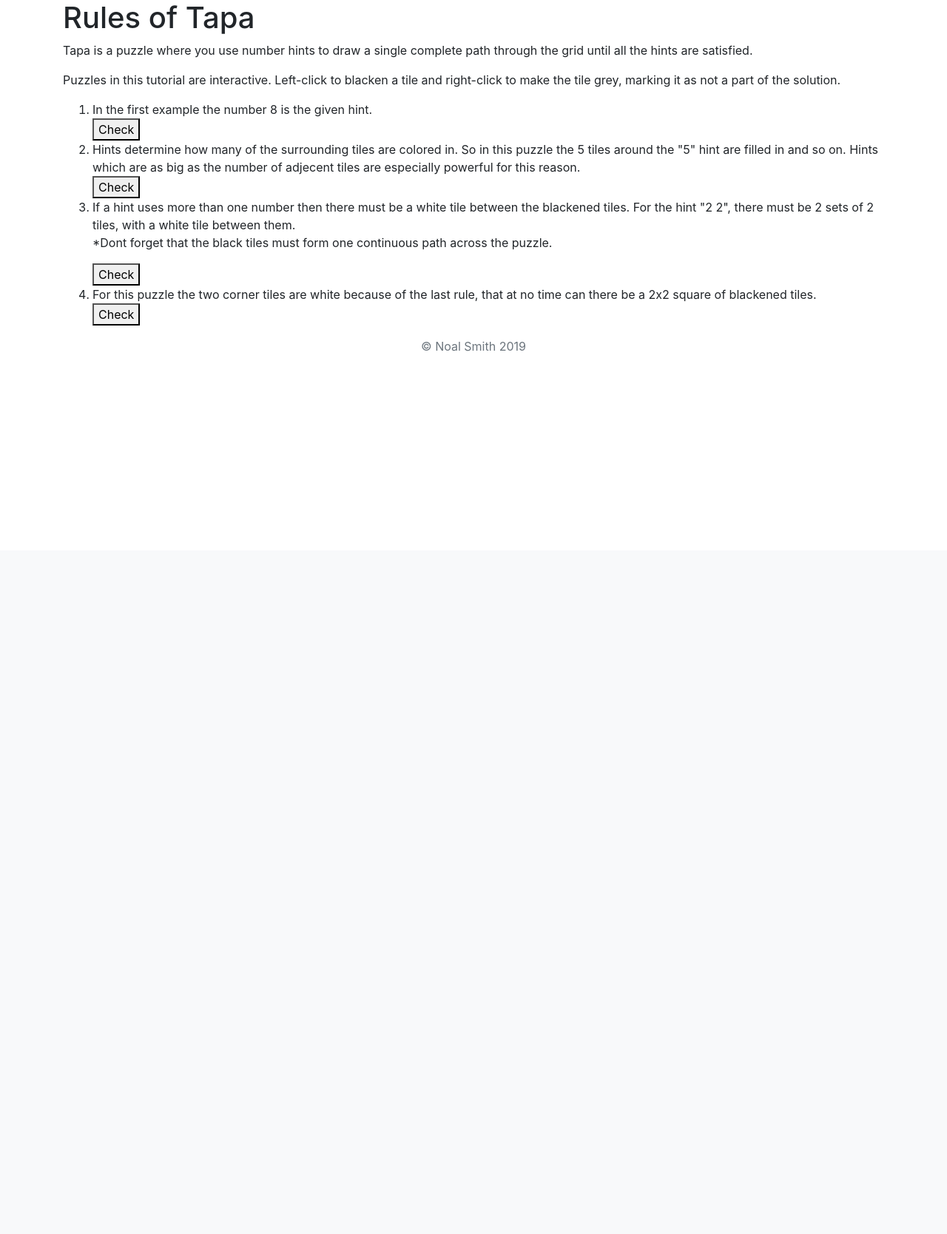
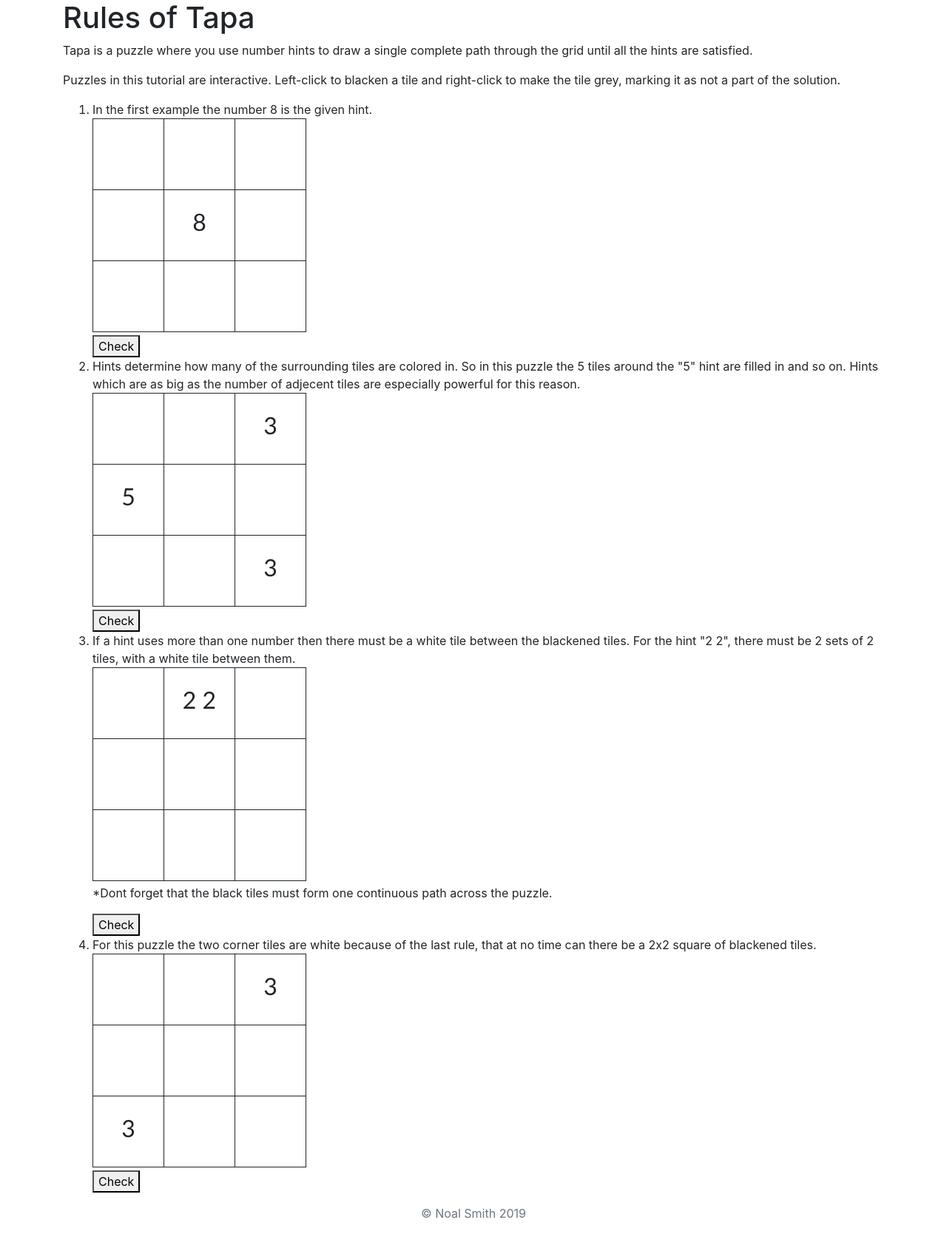
Before and after one commit to NoalS2/pytapaweb, a Django app: page /tutorial/ in a window 1280 px wide. Shown: the part 56-1724 px from the top of the page at 74% size. Before the commit the page ends 531 px from the top, so only its background shows below. Run offline with Django 3.2, Linux system fonts and the light colour scheme; some libraries are stand-ins or nearby versions.

Commit message:
made tutorial.js and tutorial.html usable

```diff
--- a/pytapaweb/static/tutorial.js
+++ b/pytapaweb/static/tutorial.js
@@ -0,0 +1,226 @@
+var black;
+var white;
+var grey;
+
+function tapa(solution, ident, buttonid) {
+
+    let identity = "#" + ident
+
+    function tableCreate() {
+        var tbl = document.createElement("table");
+
+        for (let x = 0; x < puzzleWidth; x++) {
+            let row = document.createElement("tr");
+            tbl.appendChild(row);
+
+            for (var y = 0; y < puzzleHeight; y++) {
+                let cell = document.createElement("td");
+                cell.id = ident + String(x) + String(y);
+                let sol = solution[x][y];
+                if (sol > 1) {
+                    cell.classList.add("hint");
+                };
+
+                row.appendChild(cell);
+            };
+        };
+
+        return tbl;
+    };
+
+    function changeColor(x,y) {
+        let cellId = "#" + ident + String(x) + String(y);
+        let color = $(cellId).css("background-color");
+        $(cellId).mousedown(function (event) {
+            switch (event.which) {
+                case 1:
+                    if (this.classList.contains('hint') !== true) {
+                        if (color === 'rgb(0, 0, 0)') {
+                            $(this).css("background-color", "grey");
+                        } else if (color === 'rgb(128, 128, 128)') {
+                            $(this).css("background-color", "white");
+                        } else {
+                            $(this).css("background-color", "black");
+                        };
+                    };
+                    break;
+                case 2:
+                    break;
+                case 3:
+                    if (this.classList.contains('hint') !== true) {
+                        if (color === 'rgb(128, 128, 128)') {
+                            $(this).css("background-color", "white");
+                        } else {
+                            $(this).css("background-color", "grey");
+                        };
+                    };
+                    break;
+            };
+        });
+    };
+
+
+    function displayHint(x,y) {
+        let sol = solution[x][y];
+        let cellid = identity + String(x) + String(y);
+        if (sol === 8) {
+            $(cellid).append('<h2>8</h2>');
+        };
+        if (sol === 7) {
+            $(cellid).append('<h2>7</h2>');
+        };
+        if (sol === 6) {
+            $(cellid).append('<h2>6</h2>');
+        };
+        if (sol === 5) {
+            $(cellid).append('<h2>5</h2>');
+        };
+        if (sol === 51) {
+            $(cellid).append('<h2>5    1</h2>');
+        };
+        if (sol === 4) {
+            $(cellid).append('<h2>4</h2>');
+        };
+        if (sol === 41) {
+            $(cellid).append('<h2>4     1</h2>');
+        };
+        if (sol === 42) {
+            $(cellid).append('<h2>4     2</h2>');
+        };
+        if (sol === 3) {
+            $(cellid).append('<h2>3</h2>');
+        };
+        if (sol === 33) {
+            $(cellid).append('<h2>3     3</h2>');
+        };
+        if (sol === 32) {
+            $(cellid).append('<h2>3     2</h2>');
+        };
+        if (sol === 311) {
+            $(cellid).append('<h2>3      1</h2><h2>1</h2>');
+        };
+        if (sol === 31) {
+            $(cellid).append('<h2>3      1</h2>');
+        };
+        if (sol === 22) {
+            $(cellid).append('<h2>2      2</h2>');
+        };
+        if (sol === 2) {
+            $(cellid).append('<h2>2</h2>');
+        };
+        if (sol === 21) {
+            $(cellid).append('<h2>2      1</h2>');
+        };
+        if (sol === 221) {
+            $(cellid).append('<h2>2      2</h2><h2>1</h2>');
+        };
+        if (sol === 211) {
+            $(cellid).append('<h2>2      1</h2><h2>1</h2>');
+        };
+        if (sol === 11) {
+            $(cellid).append('<h2>1</h2>');
+        };
+        if (sol === 111) {
+            $(cellid).append('<h2>1      1</h2>');
+        };
+        if (sol === 1111) {
+            $(cellid).append('<h2>1      1</h2><h2>1</h2>');
+        };
+        if (sol === 11111) {
+            $(cellid).append('<h2>1      1</h2><h2>1     1</h2>');
+        };
+    };
+
+    function checkSolution() {
+        let solved = [];
+        let totalSolved = puzzleHeight * puzzleWidth;
+        for (let x = 0; x < puzzleWidth; x++) {
+            for (var y = 0; y < puzzleHeight; y++) {
+                let cellId = identity + String(x) + String(y);
+                if (solution[x][y] > 1) {
+                    solved.push(0);
+                } else if (solution[x][y] === 1) {
+                    if ($(cellId).css('background-color') === 'rgb(0, 0, 0)') {
+                        solved.push(0);
+                    };
+                } else if (solution[x][y] === 0) {
+                    if ($(cellId).css('background-color') === 'rgb(255, 255, 255)') {
+                        solved.push(0);
+                    } else if ($(cellId).css('background-color') === 'rgb(128, 128, 128)') {
+                        solved.push(0);
+                    };
+                };
+            };
+        };
+        if (solved.length === totalSolved) {
+            return true;
+        } else {
+            return false;
+        };
+    };
+
+    let puzzleHeight = solution[0].length;
+    let puzzleWidth = solution.length;
+
+    let solved = false;
+
+    let table = tableCreate();
+
+    console.log(table);
+
+    $(identity).append(table);
+
+    for (let x = 0; x < puzzleWidth; x++) {
+        for (var y = 0; y < puzzleHeight; y++) {
+            changeColor(x,y);
+            displayHint(x,y);
+        };
+    };
+
+    $(buttonid).click(function () {
+        solved = checkSolution();
+        if (solved === true && $(identity).find("h1").length === 0) {
+            $(identity).append('<h1>You solved it!</h1>');
+        }
+    });
+
+
+    $(identity).mousedown(function (event) {
+        switch (event.which) {
+            case 1:
+                for (let x = 0; x < puzzleWidth; x++) {
+                        for (var y = 0; y < puzzleHeight; y++) {
+                            changeColor(x,y);
+                        };
+                };
+                break;
+            case 2:
+                break;
+            case 3:
+                for (let x = 0; x < puzzleWidth; x++) {
+                    for (var y = 0; y < puzzleHeight; y++) {
+                        changeColor(x,y);
+                    };
+                };
+                break;
+        };
+    });
+
+    let start = new Date;
+
+    setInterval(function() {
+        $('#timer').text(parseInt((new Date - start) / 1000) + " Seconds");
+    }, 1000);
+
+};
+
+function startButton(buttonid) {
+    $(buttonid).click(function () {
+        tapa([[111,1,1,0,1,3],[1,0,1,1,1,1],[1,1,22,31,0,1],[0,1,31,3,1,1],[1,1,0,1,1,0],[3,1,1,1,0,11]], 'daily', '#dailybutton');
+    });
+};
+
+tapa([[1,1,1],[1,8,1],[1,1,1]], 'rule1', '#button1');
+tapa([[1,1,3],[5,1,1],[1,1,3]], 'rule2', '#button2');
+tapa([[1,22,1],[1,0,1],[1,1,1]], 'rule3', '#button3');
+tapa([[0,1,3],[1,1,1],[3,1,0]], 'rule4', '#button4');
--- a/tutorial/templates/tutorial/tutorial.html
+++ b/tutorial/templates/tutorial/tutorial.html
@@ -12,20 +12,23 @@
 <p>Puzzles in this tutorial are interactive. Left-click to blacken a tile and right-click to make the tile grey, marking it as not a part of the solution.</p>
 <ol>
     <li>In the first example the number 8 is the given hint.</li>
-    <div id="rule1" oncontextmenu="return false;"></div>
+    <div id="rule1" oncontextmenu="return false;" class="pb-1"></div>
     <button id='button1'>Check</button>
+    <br>
     <li>Hints determine how many of the surrounding tiles are colored in. So in this puzzle the 5 tiles around the "5" hint are filled in and so on. Hints which are as big as the number of adjecent tiles are especially powerful for this reason.</li>
-    <div id="rule2" oncontextmenu="return false";></div>
+    <div id="rule2" oncontextmenu="return false"; class="pb-1"></div>
     <button id='button2'>Check</button>
+    <br>
     <li>If a hint uses more than one number then there must be a white tile between the blackened tiles. For the hint "2 2", there must be 2 sets of 2 tiles, with a white tile between them.</li>
-    <div id="rule3" oncontextmenu="return false";></div><p>*Dont forget that the black tiles must form one continuous path across the puzzle.</p>
+    <div id="rule3" oncontextmenu="return false"; class="pb-1"></div><p>*Dont forget that the black tiles must form one continuous path across the puzzle.</p>
     <button id='button3'>Check</button>
+    <br>
     <li>For this puzzle the two corner tiles are white because of the last rule, that at no time can there be a 2x2 square of blackened tiles.</li>
-    <div id="rule4" oncontextmenu="return false;"></div>
+    <div id="rule4" oncontextmenu="return false;" class="pb-1"></div>
     <button id='button4'>Check</button>
 </ol>
 <script src="https://code.jquery.com/jquery-3.4.1.slim.min.js" integrity="sha384-J6qa4849blE2+poT4WnyKhv5vZF5SrPo0iEjwBvKU7imGFAV0wwj1yYfoRSJoZ+n" crossorigin="anonymous"></script>
-<script src="{% static 'tapa.js' %}"></script>
+<script src="{% static 'tutorial.js' %}"></script>
 
 {% load static %}
 
```
